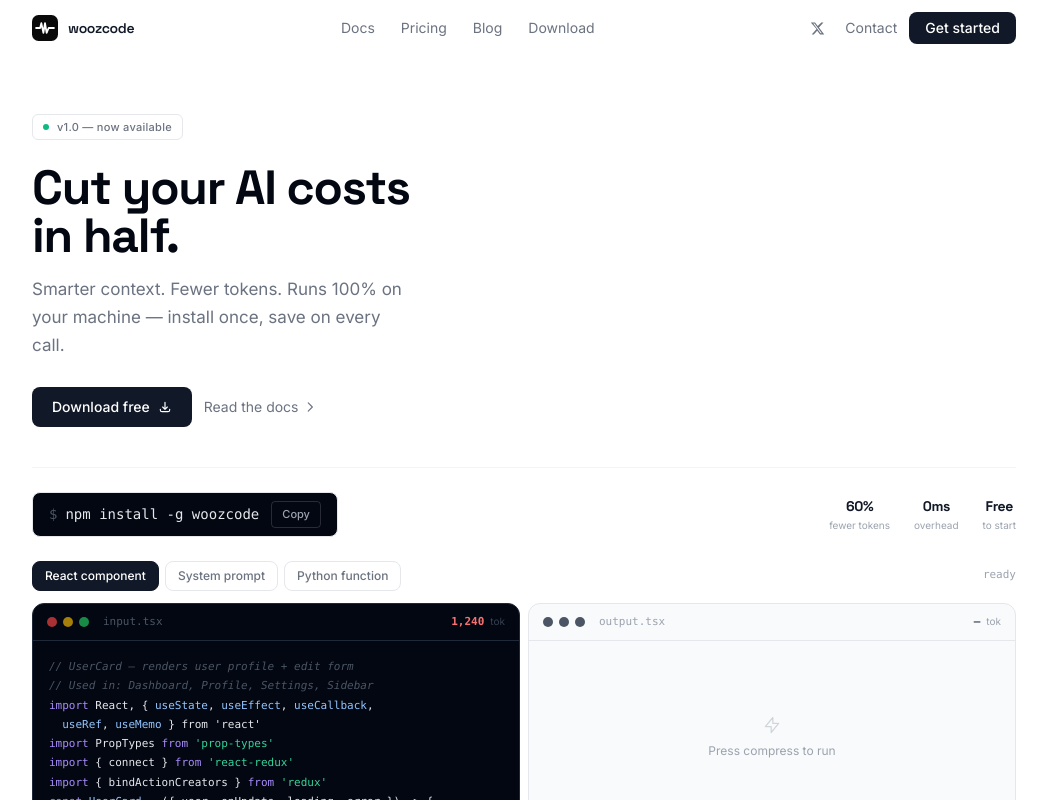
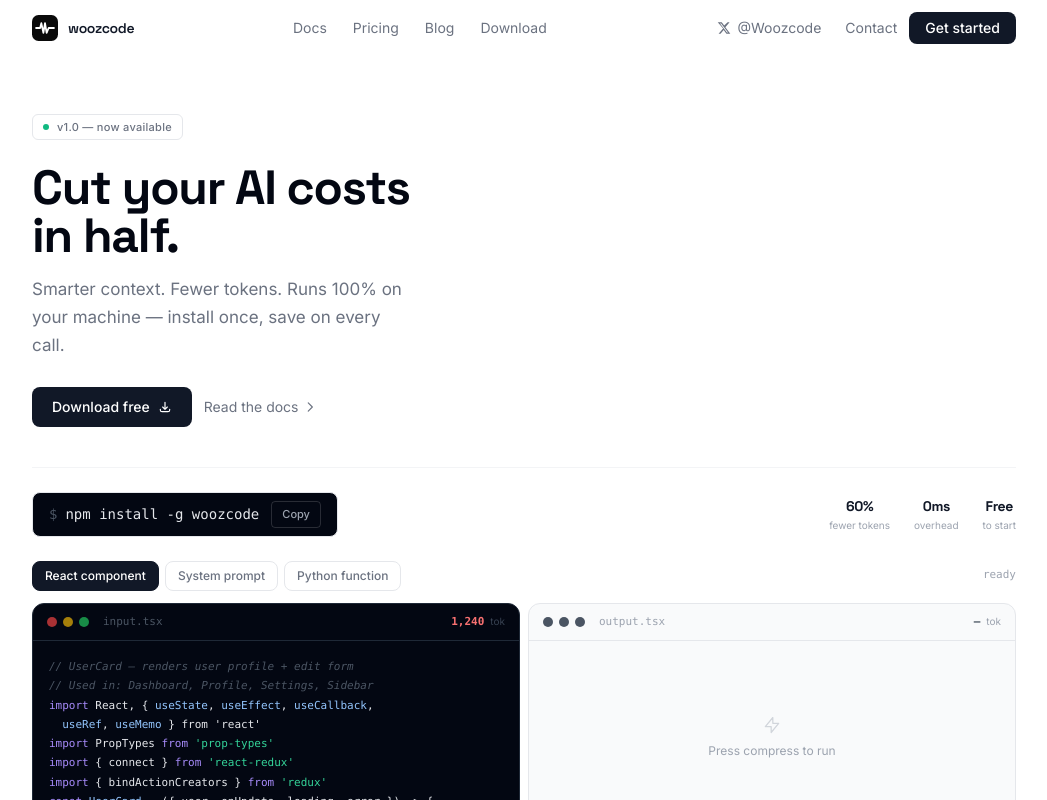
Before and after one commit to yusufsafary/woozcode, a Next.js app: page / in a window 1280 px wide. Shown: the top 800 px of the page, without its empty margins (116-1163 px from the left). Built offline with nearby package versions, Linux system fonts and the light colour scheme.

Commit message:
feat: show X icon with @Woozcode text in header on all devices

```diff
--- a/components/Header.tsx
+++ b/components/Header.tsx
@@ -56,9 +56,10 @@ export default function Header() {
             target="_blank"
             rel="noopener noreferrer"
             aria-label="Follow @Woozcode on X"
-            className="flex items-center justify-center w-8 h-8 rounded-lg text-gray-500 hover:text-gray-900 hover:bg-gray-50 transition-colors"
+            className="flex items-center gap-1.5 px-3 py-1.5 rounded-lg text-sm text-gray-500 hover:text-gray-900 hover:bg-gray-50 transition-colors"
           >
-            <XIcon size={15} />
+            <XIcon size={14} />
+            <span>@Woozcode</span>
           </a>
           <Link href="/contact" className="text-sm text-gray-500 hover:text-gray-900 transition-colors">Contact</Link>
           <Link href="/download" className="inline-flex items-center px-4 py-1.5 rounded-lg bg-gray-900 text-white text-sm font-medium hover:bg-black active:scale-95 transition-all">
@@ -72,9 +73,10 @@ export default function Header() {
             target="_blank"
             rel="noopener noreferrer"
             aria-label="Follow @Woozcode on X"
-            className="flex items-center justify-center w-8 h-8 rounded-lg text-gray-500 hover:text-gray-900 hover:bg-gray-100 transition-colors"
+            className="flex items-center gap-1.5 px-2.5 py-1.5 rounded-lg text-sm text-gray-500 hover:text-gray-900 hover:bg-gray-100 transition-colors"
           >
-            <XIcon size={15} />
+            <XIcon size={14} />
+            <span>@Woozcode</span>
           </a>
           <button onClick={() => setOpen(!open)} aria-label="Toggle menu"
             className="w-8 h-8 flex flex-col items-center justify-center gap-[5px] rounded-lg hover:bg-gray-100 transition-colors">
```
